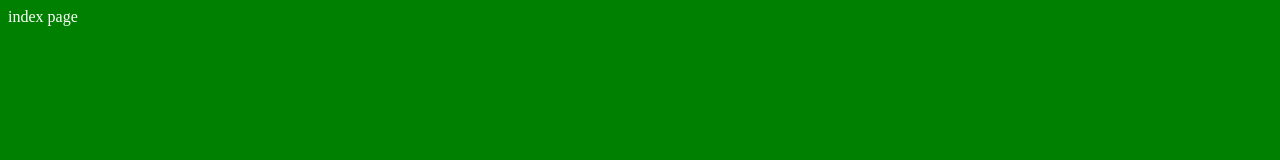
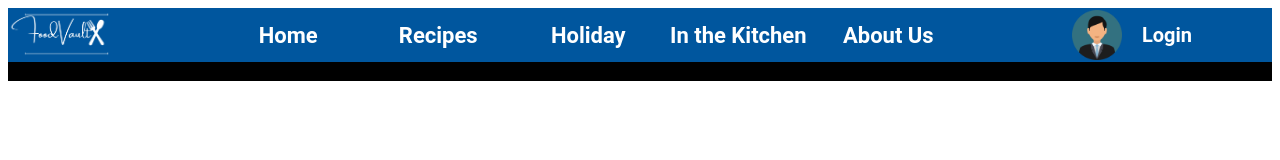
Before and after one commit to Shiranakther/Online-Recipe-Management-System, a plain HTML site: page system files/index.html in a window 1280 px wide. Drawn offline with Linux system fonts and the light colour scheme.

Commit message:
index-header-update

```diff
--- a/system files/css/index.css
+++ b/system files/css/index.css
@@ -1,4 +1,85 @@
-body{
-    background-color: green;
-    color:white;
-}
+@media only screen and (max-width: 320px) {
+    /* CSS styles for small screens */
+  }
+
+
+@media only screen and (min-width: 321px) and (max-width: 768px) {
+    /* CSS styles for medium screens */
+  }
+
+
+@media only screen and (min-width: 769px) {
+
+
+    body{
+        font-family:roboto,arial;
+    }
+    .container{
+        display:felx;
+        flex-direction:row;
+
+    }
+    header{
+        display:flex;
+        flex-direction:row;
+        justify-content: space-between;
+        background-color: #00569E;
+    }
+    .logo{
+        background-color: #00569E;
+    }
+    .logo-image{
+        height:50px;
+    }
+    .menu{
+
+        display:flex;
+        flex-direction:row;
+        justify-content: space-between;
+       font-size: 22px;
+       font-weight: bold;
+        align-items: center;
+    }
+    .menu-button{
+        display: flex;
+        width: 150px;
+
+        color:white;
+        justify-content: center ;
+        height:100%;
+        align-items: center;
+
+    }
+    .menu-button:hover{
+        background-color: #043c6a;
+        border-radius: 10px;
+        cursor: pointer;
+    }
+    .log{
+
+        width:160px;
+        margin-right:60px;
+        display:flex;
+        flex-direction:row;
+        justify-content: space-evenly;
+        align-items: center;
+    }
+    .user-image{
+        height:50px;
+    }
+    .user-login{
+        font-size: 20px;
+        font-weight:bold;
+        color:white;
+    }
+
+
+    .log:hover{
+        cursor: pointer;
+        background-color: #022b4d;
+
+    }
+    .test{
+        background-color: black;
+    }
+  }
--- a/system files/index.html
+++ b/system files/index.html
@@ -7,6 +7,24 @@
     <link rel="stylesheet" href="css/index.css">
 </head>
 <body>
-   index page
+   <div class="container">
+    <div>
+        <header>
+            <div class="logo"><img src="images/logo.png" class="logo-image"></div>
+            <div class="menu">
+                <div class="menu-button">Home</div>
+                <div class="menu-button">Recipes</div>
+                <div class="menu-button">Holiday</div>
+                <div class="menu-button">In the Kitchen</div>
+                <div class="menu-button">About Us</div>
+            </div>
+            <div class="log">
+                <img src="images/user.png" class="user-image">
+                <div class="user-login">Login</div>
+            </div>
+        </header>
+        <div class="test">test</div>
+    </div>
+   </div>
 </body>
 </html>
```
Also changed, not shown: system files/images/logo.png (added), system files/images/user.png (added).
